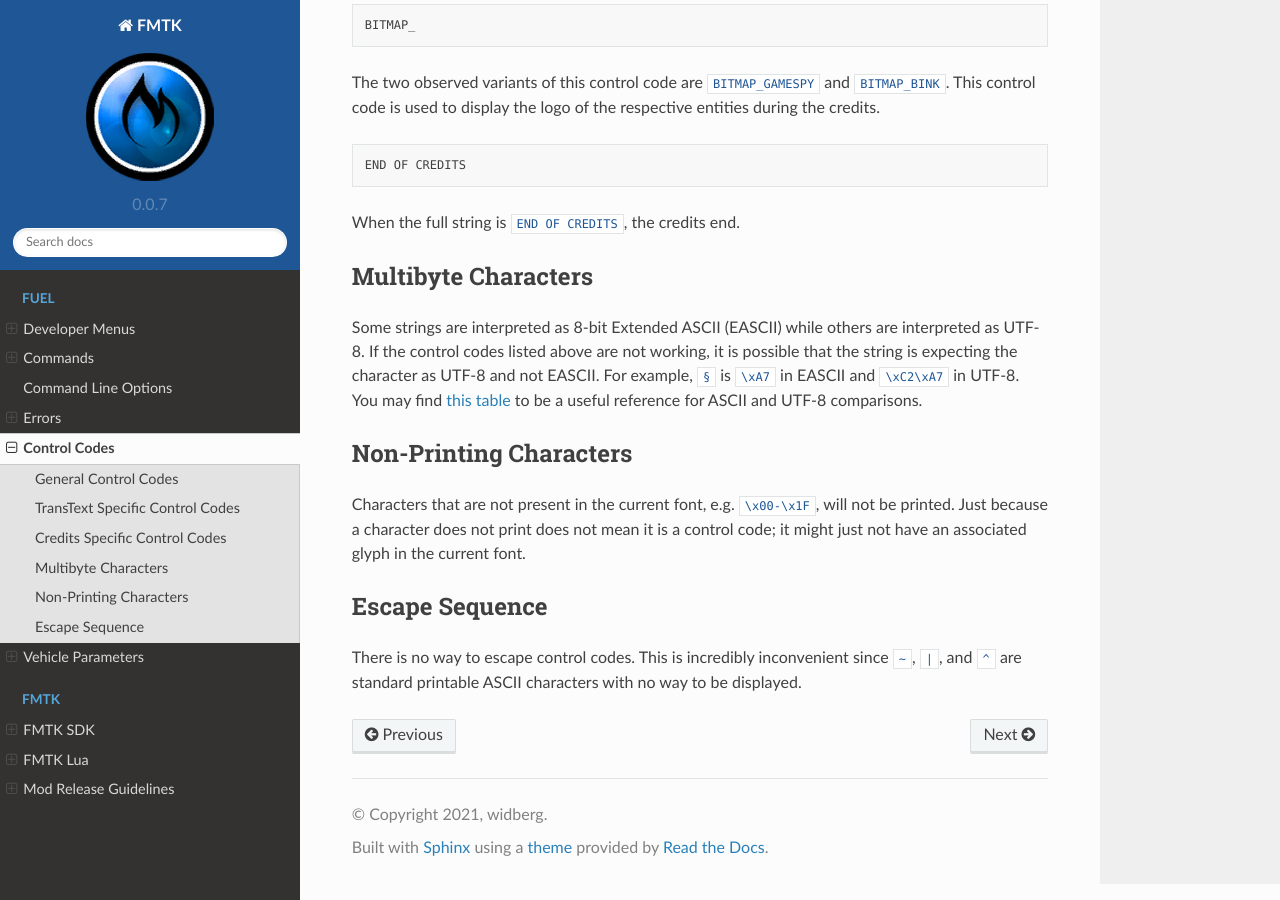
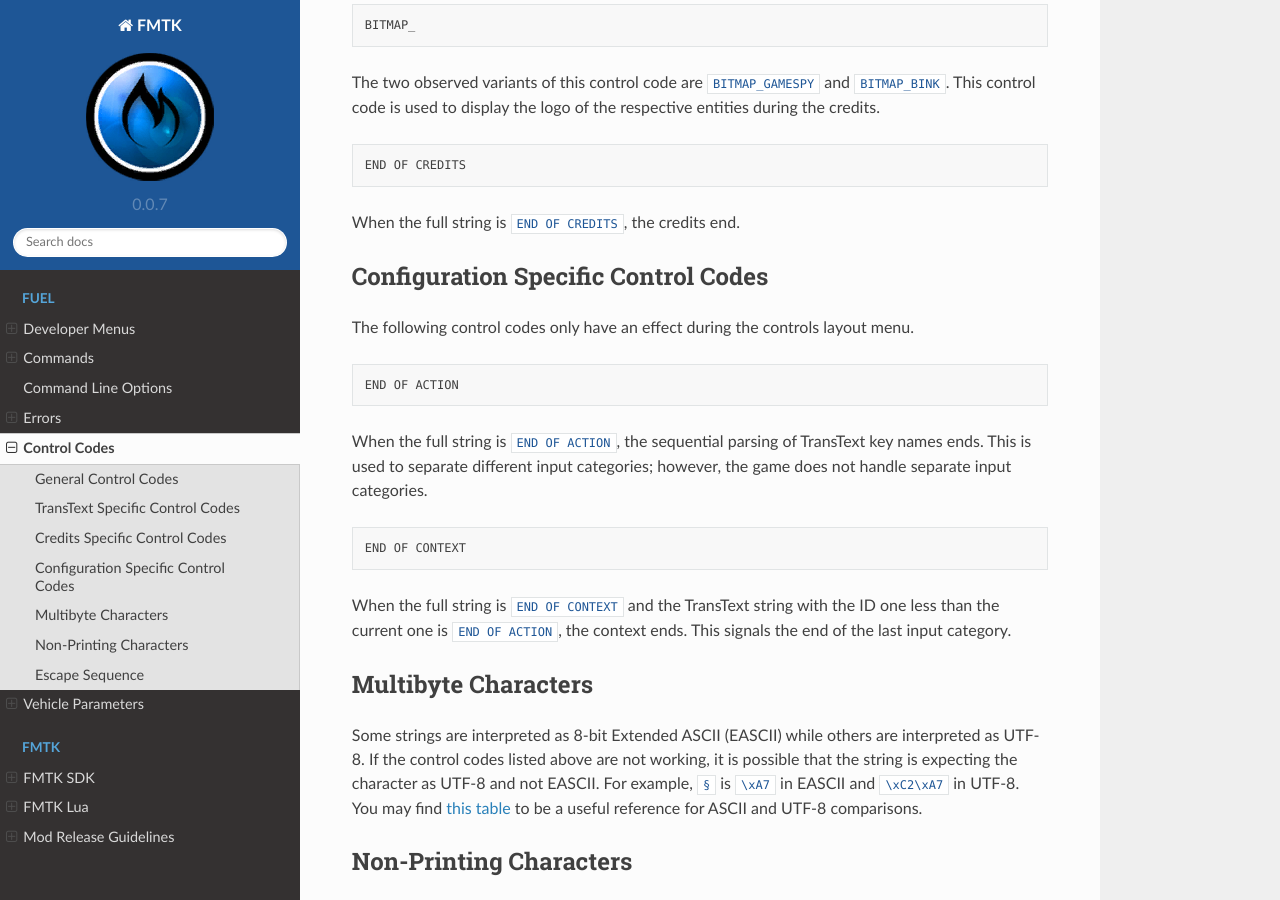
Before and after one commit to widberg/fmtk, a Sphinx documentation site: the page built from docs/source/fuelcontrolcodes.rst, in a window 1280 px wide and 900 px high, scrolled down 2197 px. Built offline with Sphinx 7.4.7 and the Read the Docs theme 2.0.0, drawn with Linux system fonts in a browser that asks for light colours.

Commit message:
control codes

```diff
--- a/docs/source/fuelcontrolcodes.rst
+++ b/docs/source/fuelcontrolcodes.rst
@@ -85,6 +85,23 @@ The two observed variants of this control code are ``BITMAP_GAMESPY`` and ``BITM
 
 When the full string is ``END OF CREDITS``, the credits end.
 
+Configuration Specific Control Codes
+------------------------------------
+
+The following control codes only have an effect during the controls layout menu.
+
+.. code-block:: c
+
+   END OF ACTION
+
+When the full string is ``END OF ACTION``, the sequential parsing of TransText key names ends. This is used to separate different input categories; however, the game does not handle separate input categories.
+
+.. code-block:: c
+
+   END OF CONTEXT
+
+When the full string is ``END OF CONTEXT`` and the TransText string with the ID one less than the current one is ``END OF ACTION``, the context ends. This signals the end of the last input category.
+
 Multibyte Characters
 ---------------------
 
```
